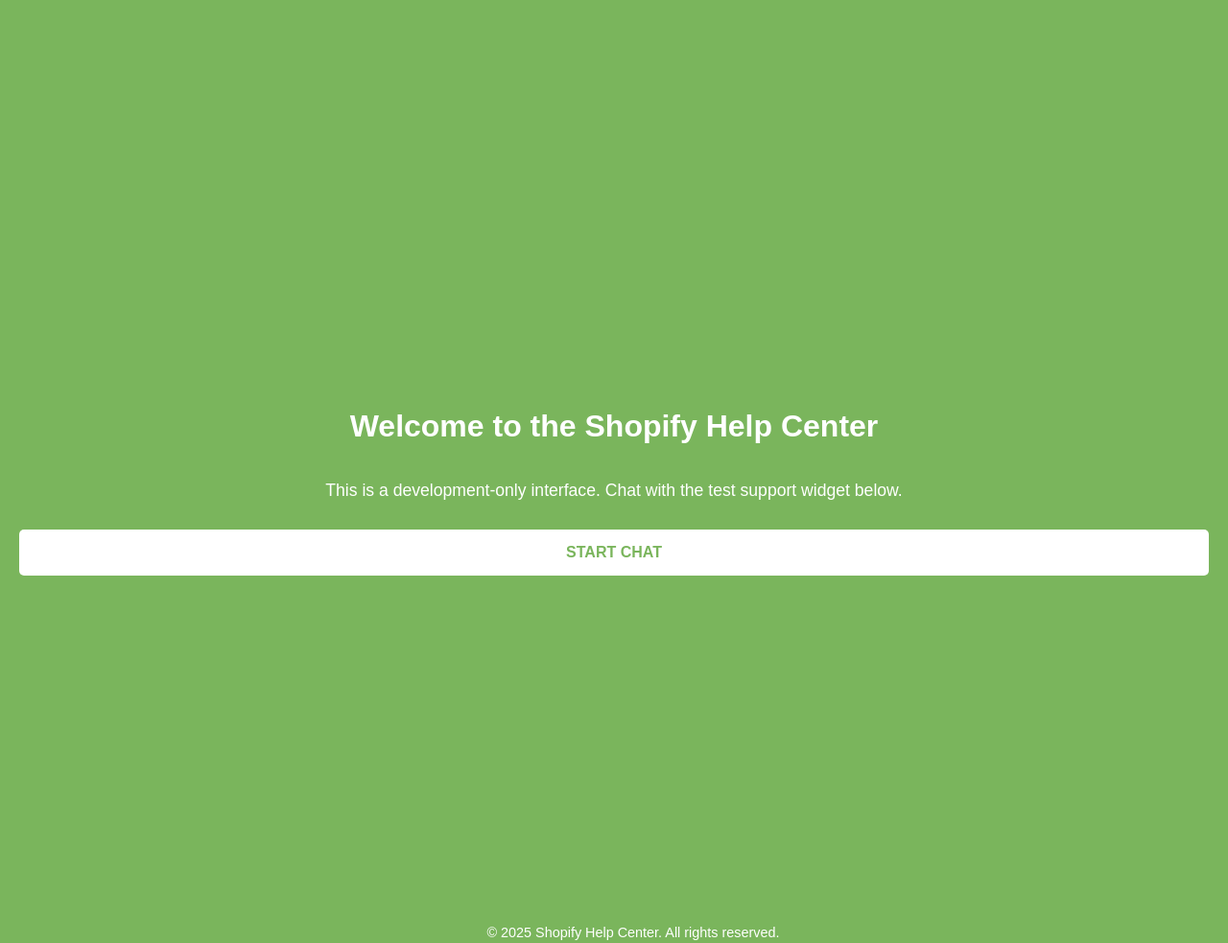
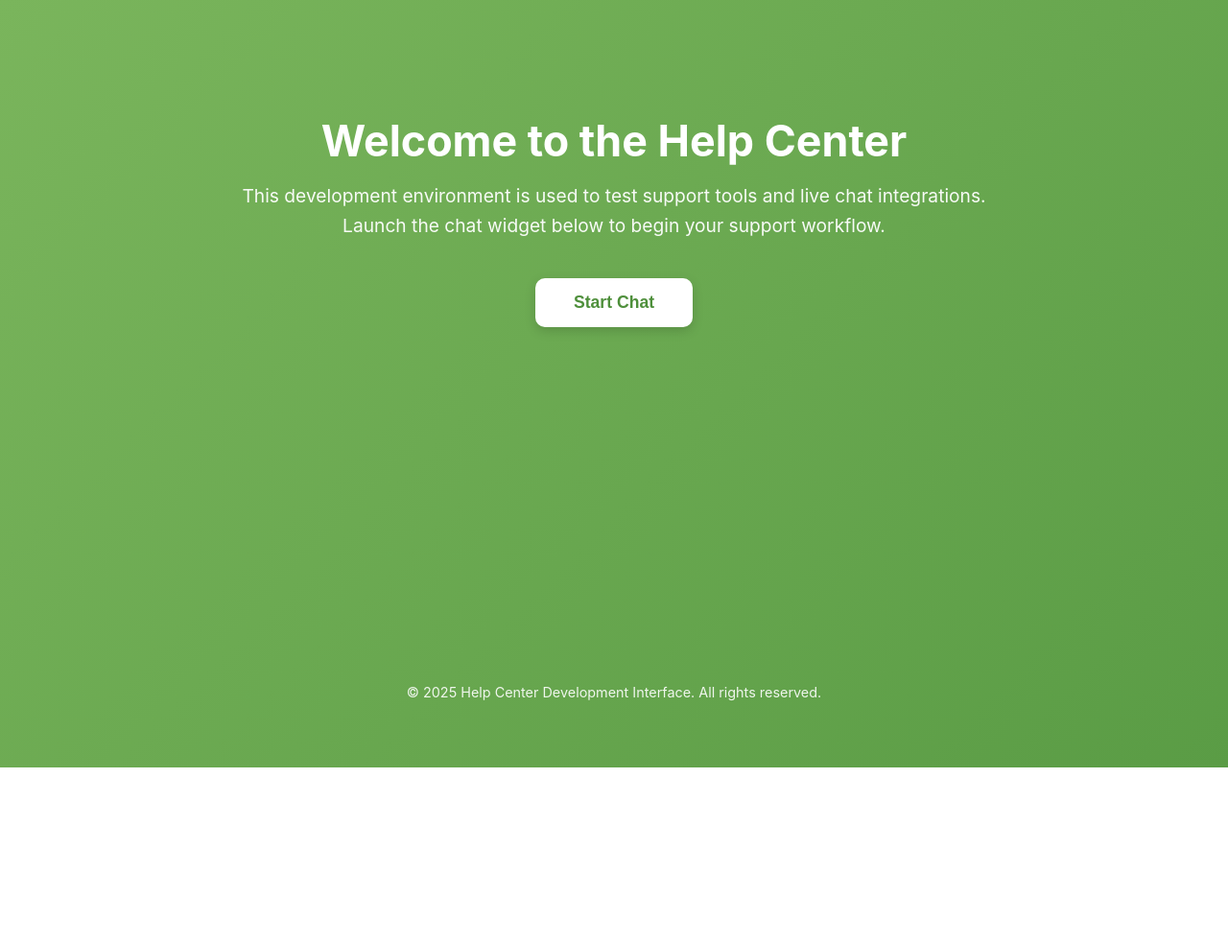
Before and after one commit to shopifyhelpcenter-com/SHOPIFY-HELP-CENTER, a plain HTML site: page index.html in a window 1280 px wide. Shown: the whole page at 96% size. After the commit the page ends 800 px from the top, so only its background shows below. Drawn offline with Linux system fonts and the light colour scheme.

Commit message:
index.html

```diff
--- a/index.html
+++ b/index.html
@@ -3,63 +3,93 @@
 <head>
   <meta charset="UTF-8">
   <meta name="viewport" content="width=device-width, initial-scale=1.0">
-  <title>Shopify Help Center</title>
+  <title>Help Center – Development Interface</title>
 
   <style>
+    * {
+      margin: 0;
+      padding: 0;
+      box-sizing: border-box;
+    }
+
     body {
-      font-family: Arial, sans-serif;
-      text-align: center;
-      padding: 100px 20px;
-      background-color: #7AB55C;
-      margin: 0;
+      font-family: "Inter", Arial, sans-serif;
+      background: linear-gradient(135deg, #7AB55C, #5a9c45);
+      color: #ffffff;
       display: flex;
       flex-direction: column;
-      justify-content: center;
-      height: 100vh;
-      color: #fff;
-      position: relative;
+      align-items: center;
+      text-align: center;
+      min-height: 100vh;
+      padding: 40px 20px;
     }
-    h2 {
-      font-size: 2rem;
-      margin-bottom: 20px;
+
+    .hero-container {
+      max-width: 800px;
+      margin-top: 80px;
+      animation: fadeIn 1.2s ease;
     }
+
+    h1 {
+      font-size: 2.8rem;
+      font-weight: 700;
+      margin-bottom: 15px;
+    }
+
     p {
+      font-size: 1.2rem;
+      opacity: 0.95;
+      margin-bottom: 40px;
+      line-height: 1.6;
+    }
+
+    .cta-button {
+      background-color: #ffffff;
+      color: #4e8f3b;
+      padding: 15px 40px;
       font-size: 1.1rem;
-      margin-bottom: 30px;
+      font-weight: bold;
+      border-radius: 10px;
+      border: none;
+      cursor: pointer;
+      transition: 0.25s ease;
+      box-shadow: 0 4px 12px rgba(0, 0, 0, 0.15);
     }
-    .cta-button {
-      background-color: white;
-      color: #7AB55C;
-      padding: 15px 30px;
-      border: none;
-      font-size: 1rem;
-      cursor: pointer;
-      border-radius: 5px;
-      text-transform: uppercase;
-      transition: background-color 0.3s;
-      font-weight: bold;
+
+    .cta-button:hover {
+      transform: translateY(-3px);
+      box-shadow: 0 8px 18px rgba(0, 0, 0, 0.22);
+      background-color: #f2f2f2;
     }
-    .cta-button:hover {
-      background-color: #f1f1f1;
+
+    footer {
+      margin-top: auto;
+      padding: 30px 0;
+      font-size: 0.9rem;
+      opacity: 0.9;
     }
-    footer {
-      position: absolute;
-      bottom: 20px;
-      width: 100%;
-      text-align: center;
-      font-size: 0.9rem;
-      color: #fff;
+
+    @keyframes fadeIn {
+      from { opacity: 0; transform: translateY(20px); }
+      to { opacity: 1; transform: translateY(0); }
     }
   </style>
 </head>
 <body>
 
-  <h2>Welcome to the Shopify Help Center</h2>
-  <p>This is a development-only interface. Chat with the test support widget below.</p>
+  <div class="hero-container">
+    <h1>Welcome to the Help Center</h1>
+    <p>
+      This development environment is used to test support tools and live chat integrations.
+      Launch the chat widget below to begin your support workflow.
+    </p>
 
-  <button class="cta-button">Start Chat</button>
+    <button class="cta-button">
+      Start Chat
+    </button>
+  </div>
 
-  <!--Start of Tawk.to Script-->
+  <!-- Tawk.to Widget -->
   <script type="text/javascript">
     var Tawk_API=Tawk_API||{}, Tawk_LoadStart=new Date();
     (function(){
@@ -71,10 +101,9 @@
     s0.parentNode.insertBefore(s1,s0);
     })();
   </script>
-  <!--End of Tawk.to Script-->
 
   <footer>
-    © 2025 Shopify Help Center. All rights reserved.
+    © 2025 Help Center Development Interface. All rights reserved.
   </footer>
 
 </body>
```
Lines whose indentation alone changed are shown as unchanged.
